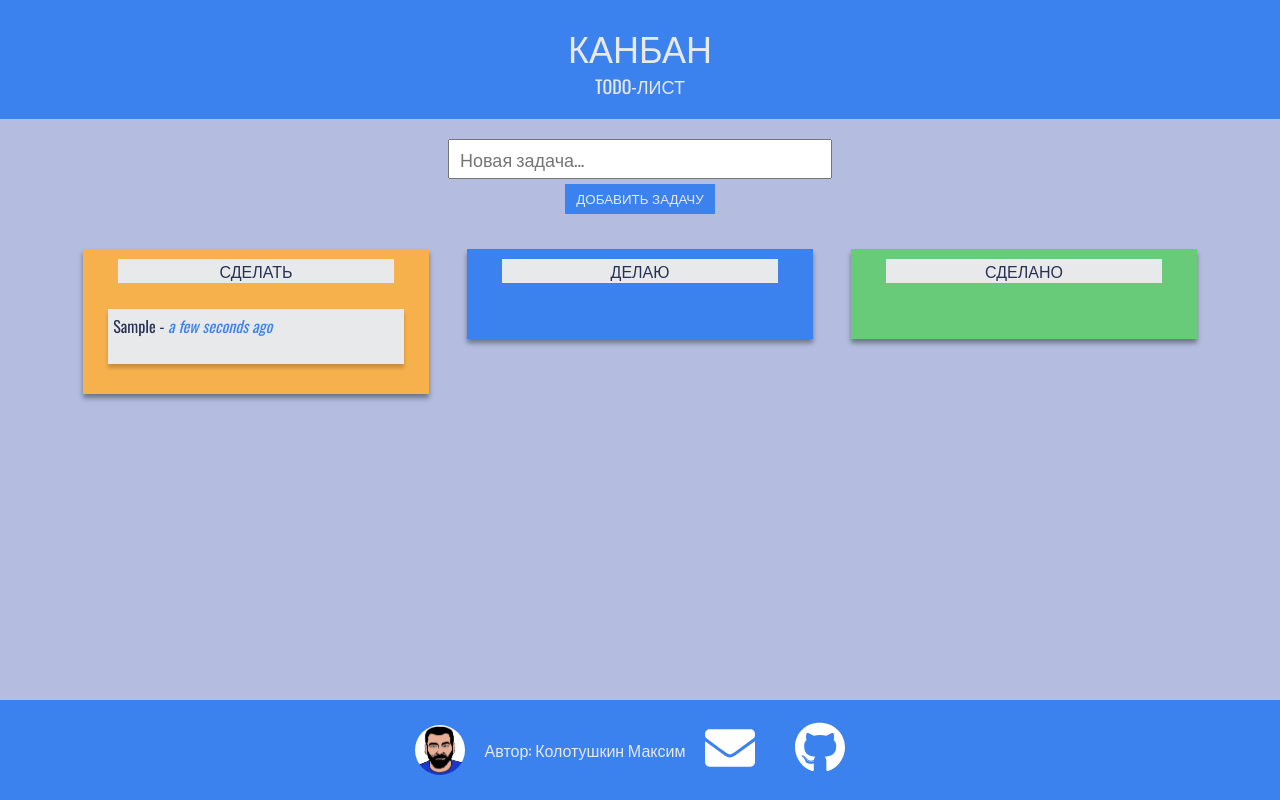
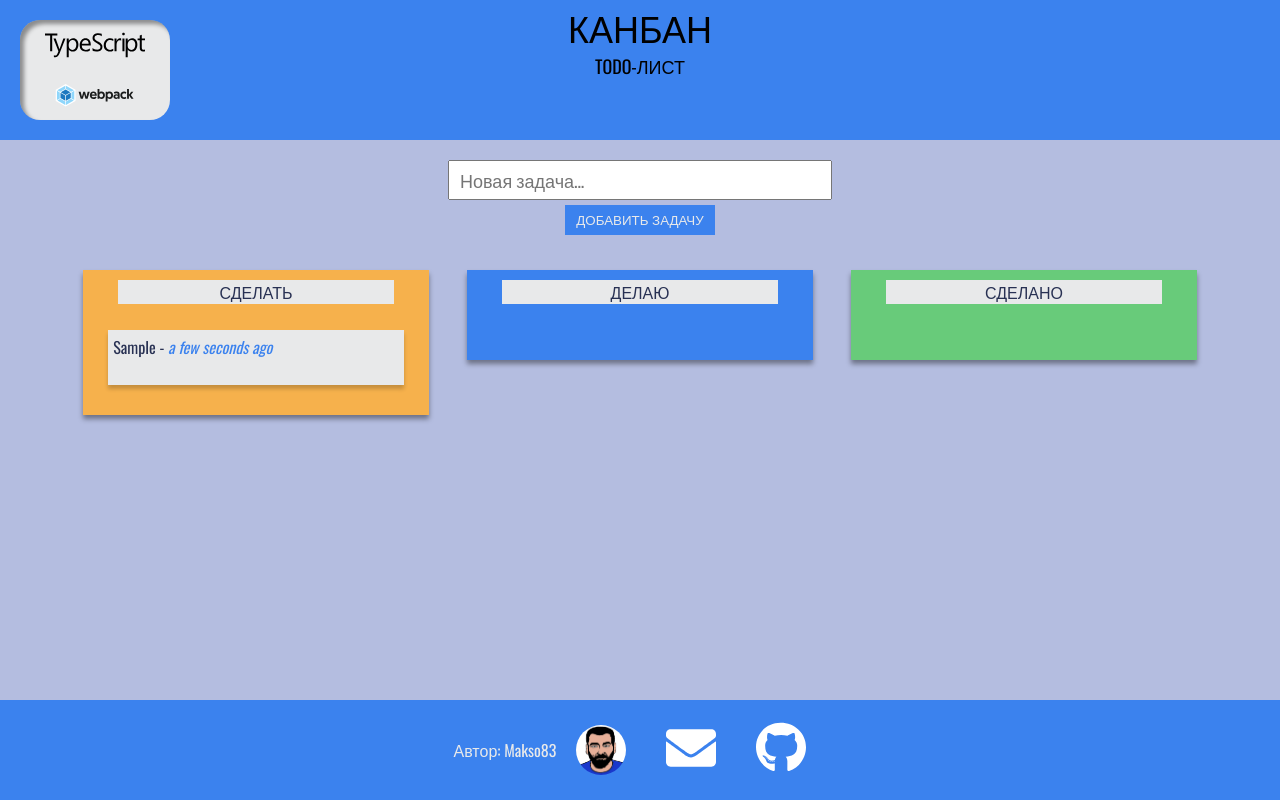
Before and after one commit to Makso83/kanban-todo, a website built with webpack: page index.html in a window 1280 px wide. Both pictures are taken after typing "Sample" into the empty fields and a click on the input "Добавить задачу". Built offline with nearby package versions, Linux system fonts and the light colour scheme.

Commit message:
0.2.2 saving to localStorage, small UI improvement

```diff
--- a/index.html
+++ b/index.html
@@ -20,6 +20,10 @@
            todo-лист
         </h2>
       </nav>
+      <div class="brands">
+        <img src="./static/typescript-logo.svg" alt="typescript logo" class="brands-logo">
+        <img src="./static/logo-on-white-bg.svg" alt="webpack logo" class="brands-logo">
+      </div>
     </header>
     <main>
       <div class="add-task">
@@ -44,8 +48,8 @@
     </div>
     </main>
     <footer class="main-footer">
+      <p>Автор: Makso83</p>
       <img class="main-footer__avatar" src="./static/face.jpg" alt="avatar" width="50" height="50">
-      <p>Автор: Колотушкин Максим</p>
       <a href="mailto:makkolot-hh@yandex.ru" class="main-footer__link">
         <img src="./static/envelope.svg" alt="mail">
       </a>
--- a/src/index.ts
+++ b/src/index.ts
@@ -20,21 +20,16 @@ class Task implements Draggable {
   timestamp: string;
   timestring: string = 'just now';
 
-  constructor(title: string) {
+  constructor(title: string, timestamp: string, status: string) {
     this.title = title;
     this.id = shortid.generate();
-    this.status = 'todo';
-    this.timestamp = moment();
+    this.status = status;
+    this.timestamp = timestamp;
     this.element = document.createElement('li');
     this.configure();
   }
 
   private configure() {
-    this.element.innerHTML =
-    this.title + ' - <span class=kanban-list__timestamp>' + moment(this.timestamp).fromNow() + '</span>';
-
-    this.element.classList.add('kanban-list__item');
-    this.element.draggable = true;
     this.element.addEventListener(
       'dragstart',
       this.dragStartHandler.bind(this),
@@ -55,10 +50,19 @@ class TaskState {
   private static instanse: TaskState;
 
   private constructor() {
+    const dataFromLocalStorage = localStorage.getItem('tasks');
+    console.log(dataFromLocalStorage);
+    if (dataFromLocalStorage) {
+      const listFromLocalS = JSON.parse(dataFromLocalStorage);
+      this.taskList = listFromLocalS.map(
+        (prj: Task) => new Task(prj.title, prj.timestamp, prj.status),
+      );
+      this.updateListeners();
+    }
     setInterval(() => {
       this.updateTimeString();
-      this.updateListeners();
-    }, 10000)
+      this.updateState();
+    }, 60000);
   }
 
   static getInstanse() {
@@ -66,6 +70,15 @@ class TaskState {
       return this.instanse;
     }
     return new TaskState();
+  }
+
+  private updateState() {
+    this.updateListeners();
+    this.updateLocalStorage();
+  }
+
+  updateLocalStorage() {
+    localStorage.setItem('tasks', JSON.stringify(this.taskList));
   }
 
   private updateListeners() {
@@ -76,7 +89,7 @@ class TaskState {
 
   addTask(newTask: Task) {
     this.taskList.push(newTask);
-    this.updateListeners();
+    this.updateState();
   }
 
   moveTask(taskId: string, newStatus: string) {
@@ -84,15 +97,18 @@ class TaskState {
     if (selectedTask) {
       selectedTask.status = newStatus;
 
-      this.updateListeners();
+      this.updateState();
     }
   }
 
   updateTimeString() {
     this.taskList.forEach((task) => {
       task.element.innerHTML =
-      task.title + ' - <span class=kanban-list__timestamp>' + moment(task.timestamp).fromNow() + '</span>';
-    })
+        task.title +
+        ' - <span class=kanban-list__timestamp>' +
+        moment(task.timestamp).fromNow() +
+        '</span>';
+    });
   }
 
   addListener(listenerFn: Function) {
@@ -116,7 +132,7 @@ class TaskInput {
     evt.preventDefault();
     let content = this.input.value;
     if (content.trim() !== '') {
-      taskState.addTask(new Task(content));
+      taskState.addTask(new Task(content, moment(), 'todo'));
       this.input.value = '';
     }
   }
@@ -168,6 +184,14 @@ class Desk implements DragTarget {
     const list = this.element.querySelector('ul')! as HTMLUListElement;
     list.innerHTML = '';
     this.adjustedProjects.map((prj) => {
+      prj.element.innerHTML =
+        prj.title +
+        ' - <span class=kanban-list__timestamp>' +
+        moment(prj.timestamp).fromNow() +
+        '</span>';
+      console.log(prj.element);
+      prj.element.classList.add('kanban-list__item');
+      prj.element.draggable = true;
       list.insertAdjacentElement('beforeend', prj.element);
     });
   }
--- a/styles.css
+++ b/styles.css
@@ -31,23 +31,23 @@ body {
   min-height: 100px;
   padding: 20px;
   text-align: center;
+  position: relative;
 }
 
-.main-menu__filter {
+.main-menu {
   position: absolute;
-  background-color: #3b82ee;
-  width: 100%;
-  height: 100%;
+margin: auto;
   top: 0;
   left: 0;
-  opacity: 0.5;
+  right: 0;
+  bottom: 0;
 }
 
 .main-menu__logo {
   position: relative;
   font-size: 36px;
   font-weight: normal;
-  z-index: 10;
+  color: #000000;
 }
 
 .main-menu__description {
@@ -55,7 +55,18 @@ body {
   font-size: 18px;
   font-weight: normal;
   text-transform: uppercase;
-  z-index: 10;
+  color: #000000;
+}
+
+.brands {
+  display: flex;
+  flex-direction: column;
+  justify-content: flex-start;
+  align-items: center;
+  background-color: #e8e9ea;
+  width: 150px;
+  box-shadow: inset 4px 4px 4px 0 rgba(0, 0, 0, 0.4);
+  border-radius: 20px;
 }
 
 .add-task__form {
@@ -182,6 +193,6 @@ body {
 }
 
 .main-footer__avatar {
-  margin-right: 20px;
+  margin: 0 20px;
   border-radius: 50%;
 }
```
Also changed, not shown: static/js.svg (added), static/logo-on-white-bg.svg (added), static/typescript-logo.svg (added).
